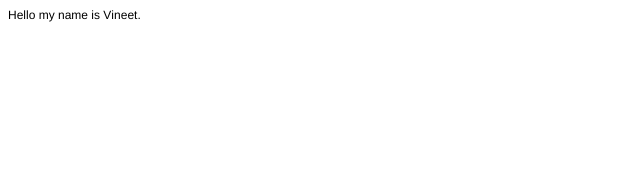
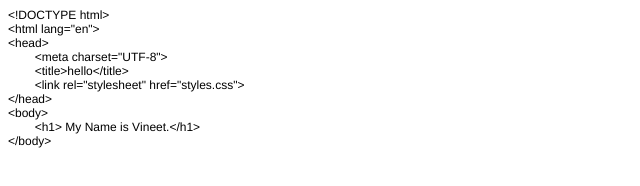
Before and after one commit to vineet-101/vineet-101.github.io, a website: page index.html in a window 1280 px wide. Shown: the whole page, without its empty margins (0-640 px from the left). Drawn offline with Linux system fonts and the light colour scheme.

Commit message:
My Third commit

```diff
--- a/index.html
+++ b/index.html
@@ -9,9 +9,19 @@
   <style type="text/css">
     p.p1 {margin: 0.0px 0.0px 0.0px 0.0px; font: 12.0px Helvetica; color: #000000; -webkit-text-stroke: #000000}
     span.s1 {font-kerning: none}
+    span.Apple-tab-span {white-space:pre}
   </style>
 </head>
 <body>
-<p class="p1"><span class="s1">Hello my name is Vineet.</span></p>
+<p class="p1"><span class="s1">&lt;!DOCTYPE html&gt;</span></p>
+<p class="p1"><span class="s1">&lt;html lang="en"&gt;</span></p>
+<p class="p1"><span class="s1">&lt;head&gt;</span></p>
+<p class="p1"><span class="s1"><span class="Apple-tab-span">	</span>&lt;meta charset="UTF-8"&gt;</span></p>
+<p class="p1"><span class="s1"><span class="Apple-tab-span">	</span>&lt;title&gt;hello&lt;/title&gt;</span></p>
+<p class="p1"><span class="s1"><span class="Apple-tab-span">	</span>&lt;link rel="stylesheet" href="styles.css"&gt;</span></p>
+<p class="p1"><span class="s1">&lt;/head&gt;</span></p>
+<p class="p1"><span class="s1">&lt;body&gt;</span></p>
+<p class="p1"><span class="s1"><span class="Apple-tab-span">	</span>&lt;h1&gt; My Name is Vineet.&lt;/h1&gt;</span></p>
+<p class="p1"><span class="s1">&lt;/body&gt;</span></p>
 </body>
 </html>
```
Also changed, not shown: hello.html (deleted, +0 -10 lines), 1 other file.
